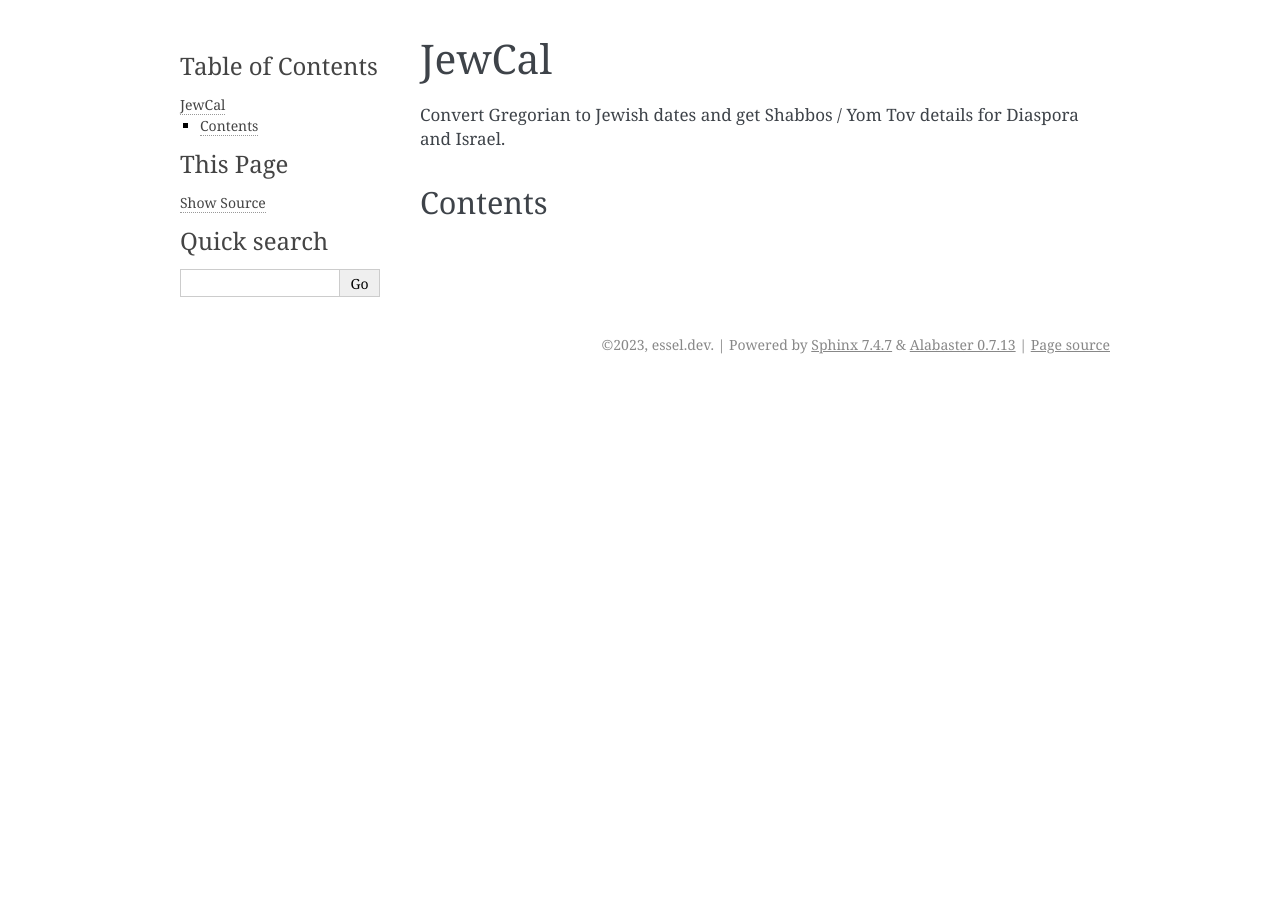
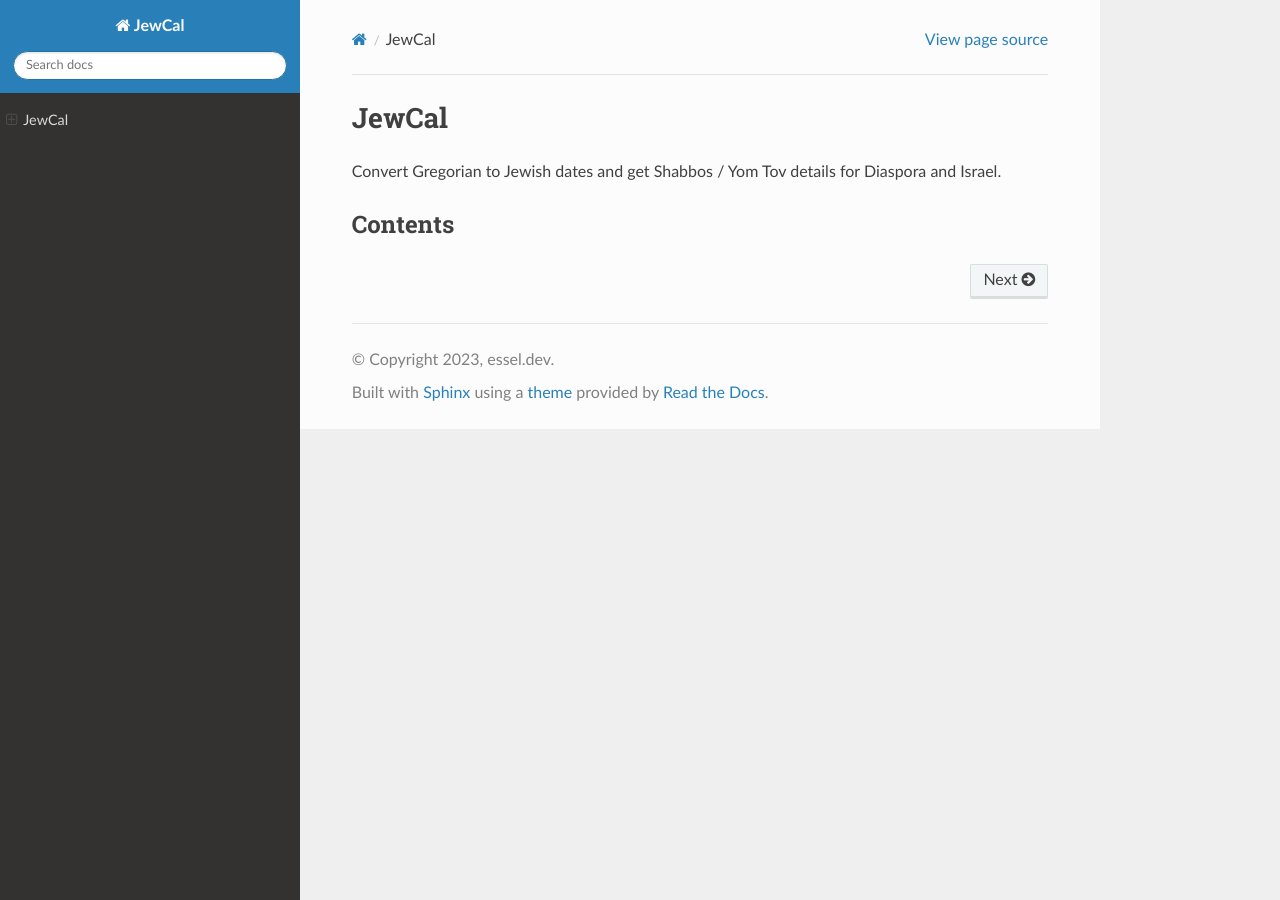
Before and after one commit to essel-dev/jewcal, a Sphinx documentation site: the page built from docs/source/index.rst, in a window 1280 px wide. Built offline with Sphinx 7.4.7 and the Read the Docs theme 2.0.0, drawn with Linux system fonts in a browser that asks for light colours.

Commit message:
docs: Change theme

```diff
--- a/docs/source/conf.py
+++ b/docs/source/conf.py
@@ -24,5 +24,5 @@
 # -- Options for HTML output -------------------------------------------------
 # https://www.sphinx-doc.org/en/master/usage/configuration.html#options-for-html-output
 
-html_theme = 'alabaster'
+html_theme = 'sphinx_rtd_theme'
 html_static_path = ['_static']
--- a/pyproject.toml
+++ b/pyproject.toml
@@ -28,6 +28,7 @@
   'pre-commit',
   'tox',
 	'sphinx',
+	'sphinx-rtd-theme',
 ]
 
 [tool.tox]
```
Also changed, not shown: README.rst (+5 -5 lines).
